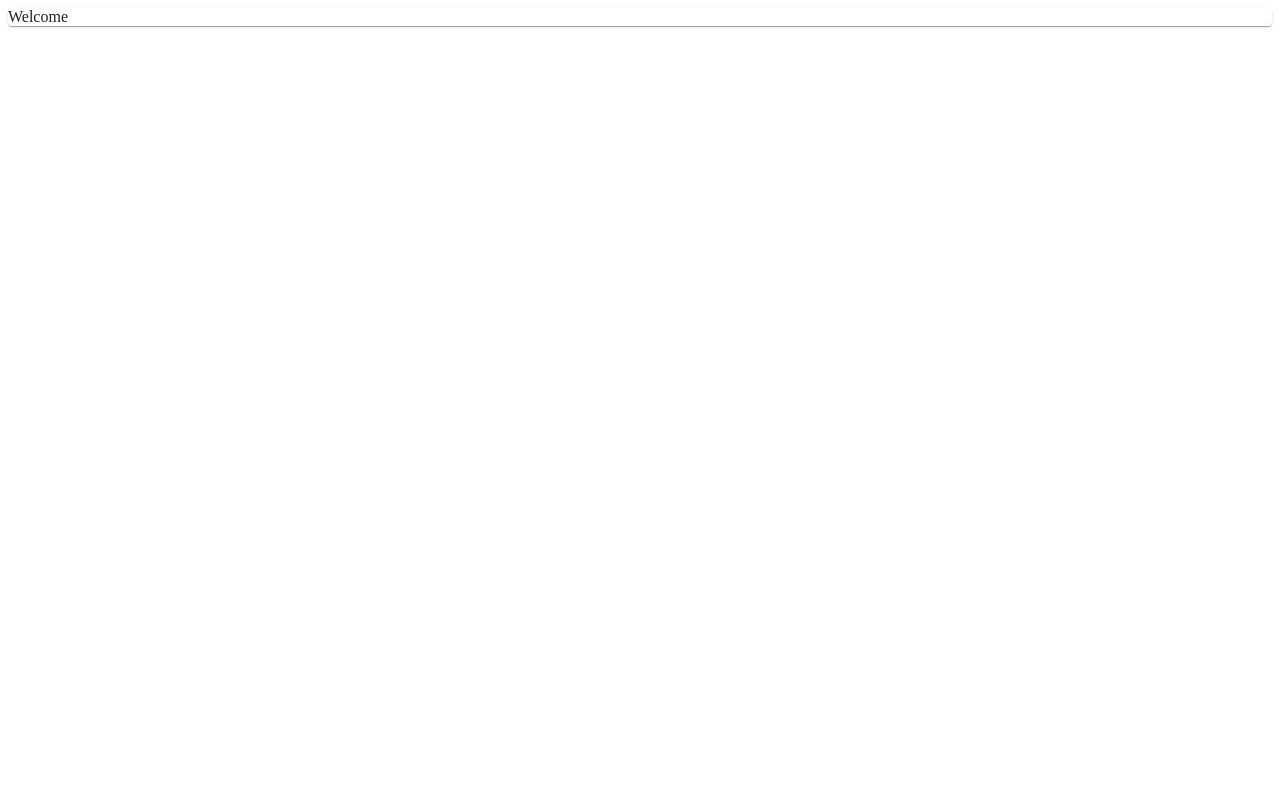
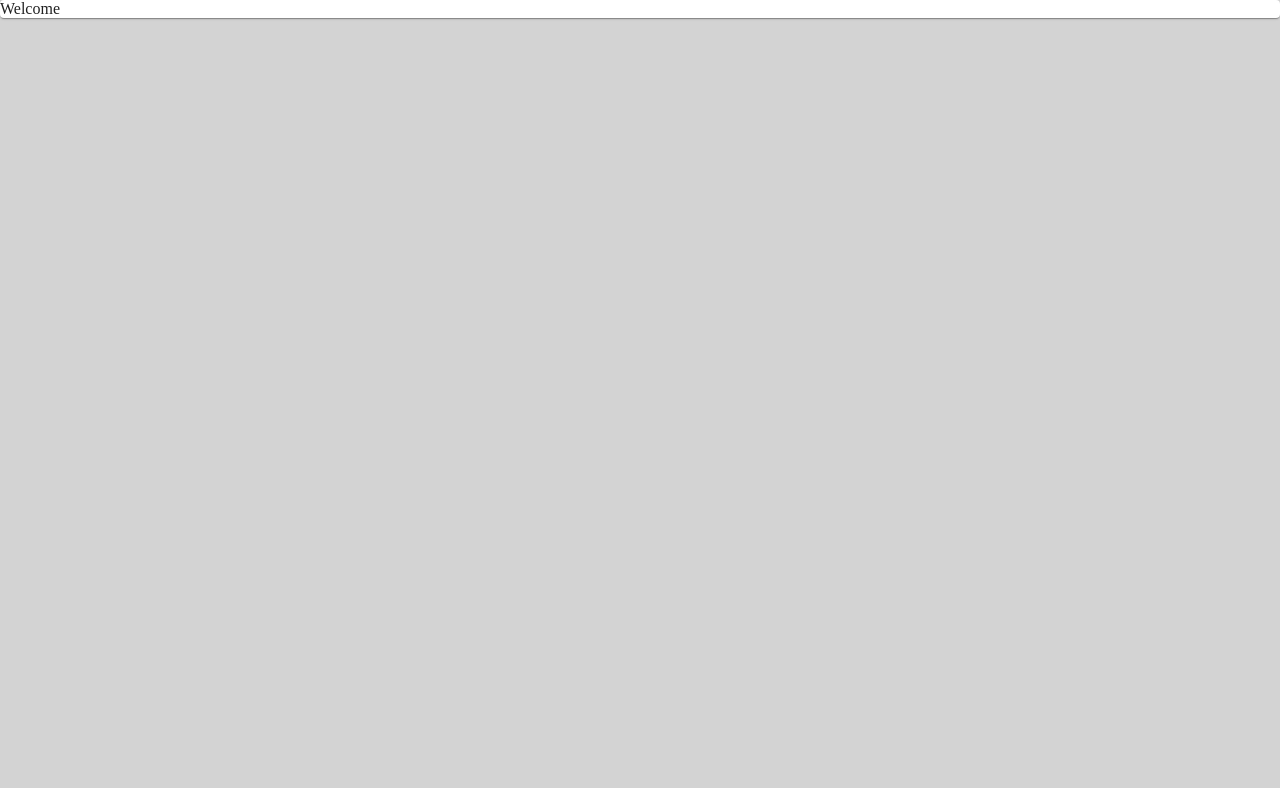
Before and after one commit to CardHeroAU/SuperCalculator, a React (Create React App) app: page / in a window 1280 px wide. Built offline with nearby package versions, Linux system fonts and the light colour scheme.

Commit message:
Added page component

```diff
--- a/package.json
+++ b/package.json
@@ -13,10 +13,13 @@
     "@types/react": "^16.9.0",
     "@types/react-dom": "^16.9.0",
     "@types/react-router-dom": "^5.1.6",
+    "@types/styled-components": "^5.1.4",
+    "normalize.css": "^8.0.1",
     "react": "^16.13.1",
     "react-dom": "^16.13.1",
     "react-router-dom": "^5.2.0",
     "react-scripts": "^4.0.0-next.98",
+    "styled-components": "^5.2.0",
     "typescript": "~3.9.7"
   },
   "scripts": {
--- a/public/index.html
+++ b/public/index.html
@@ -15,8 +15,6 @@
       user's mobile device or desktop. See https://developers.google.com/web/fundamentals/web-app-manifest/
     -->
     <link rel="manifest" href="%PUBLIC_URL%/manifest.json" />
-    <link rel="stylesheet" href="https://fonts.googleapis.com/css?family=Roboto:300,400,500,700&display=swap" />
-    <link rel="stylesheet" href="https://fonts.googleapis.com/icon?family=Material+Icons" />
     <!--
       Notice the use of %PUBLIC_URL% in the tags above.
       It will be replaced with the URL of the `public` folder during the build.
@@ -26,6 +24,8 @@
       work correctly both with client-side routing and a non-root public URL.
       Learn how to configure a non-root public URL by running `npm run build`.
     -->
+    <link rel="stylesheet" href="https://fonts.googleapis.com/css?family=Roboto:300,400,500,700&display=swap" />
+    <link rel="stylesheet" href="https://fonts.googleapis.com/icon?family=Material+Icons" />
     <title>React App</title>
   </head>
   <body>
--- a/src/App.tsx
+++ b/src/App.tsx
@@ -8,7 +8,9 @@ import { useSacrificeRate } from './hooks/useSacrificeRate';
 import { useTotalIncome } from './hooks/useTotalIncome';
 import { Welcome } from './pages/Welcome';
 import { TotalIncomeInput } from './pages/TotalIncomeInput';
-import { LinearProgressWithLabel } from './components/LinearProgressWithLabel';
+import { StepPage } from './pages/StepPage';
+import 'normalize.css';
+import './index.css';
 
 const App = () => {
   // Global State
@@ -35,8 +37,9 @@ const App = () => {
                 const progress = (currentStep / steps.length) * 100;
                 return (
                   <Route exact path={`/step/${currentStep}`}>
-                  <LinearProgressWithLabel value={progress} />
+                    <StepPage progress={progress}>
                       {step}
+                    </StepPage>
                   </Route>
                 );
               })
--- /dev/null
+++ b/src/index.css
@@ -0,0 +1,5 @@
+#root {
+  height: 100vh;
+
+  background-color: lightgrey;
+}
--- /dev/null
+++ b/src/pages/StepPage/index.tsx
@@ -0,0 +1,14 @@
+import React from 'react';
+import { LinearProgressWithLabel } from '../../components/LinearProgressWithLabel';
+import { PageContainer } from './style';
+
+interface ProgressProp {
+  progress: number;
+}
+
+export const StepPage: React.FC<ProgressProp> = ({ children, progress }) => (
+  <PageContainer maxWidth="md">
+    <LinearProgressWithLabel value={progress} />
+    {children}
+  </PageContainer>
+);
--- /dev/null
+++ b/src/pages/StepPage/style.tsx
@@ -0,0 +1,8 @@
+import { Container } from '@material-ui/core';
+import styled from 'styled-components';
+
+export const PageContainer = styled(Container)`
+  height: 100%;
+
+  background: white;
+`;
```
Also changed, not shown: 1 other file (tests, documents, lock files or other folders). Lines whose indentation alone changed are shown as unchanged.
